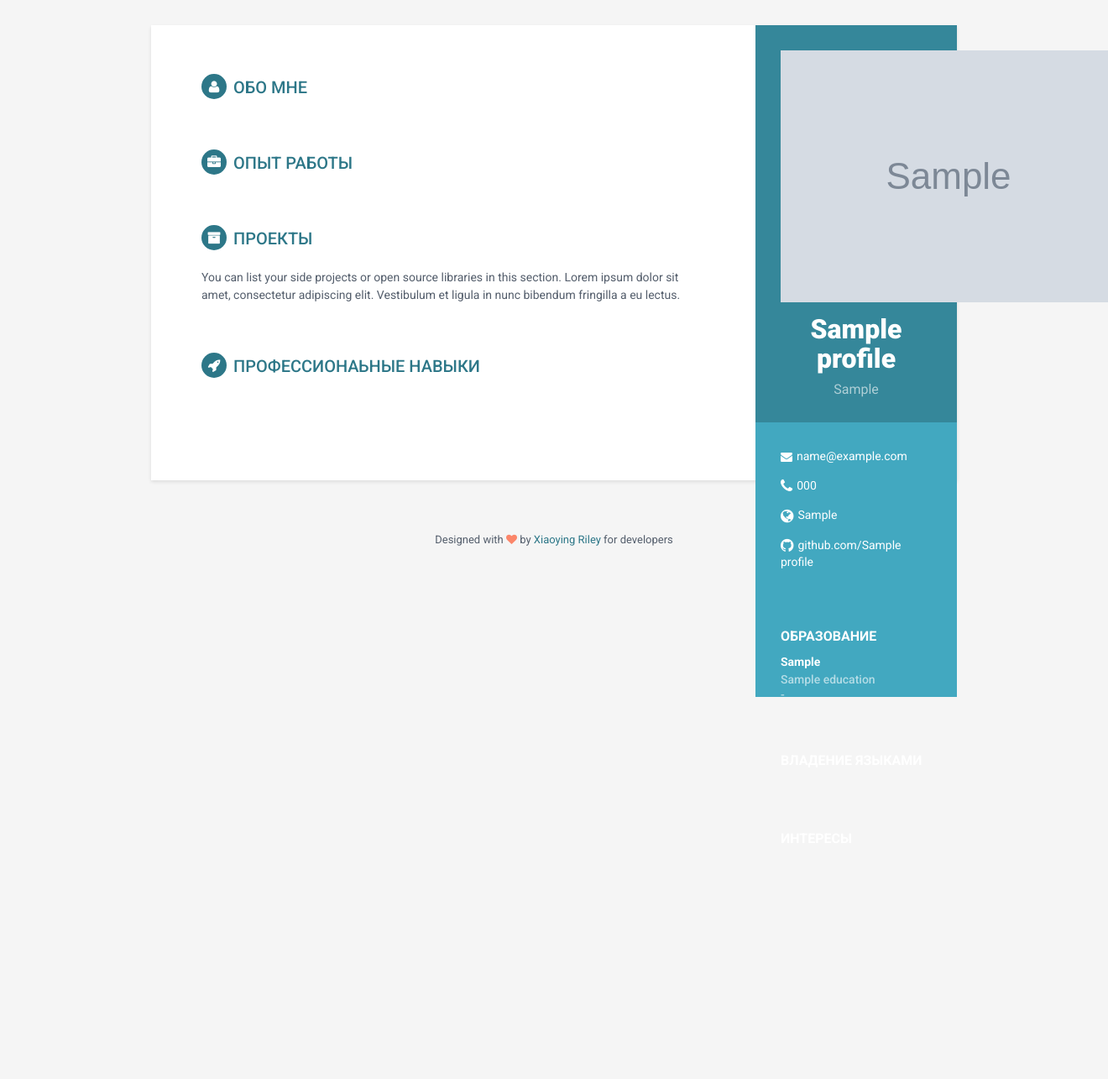
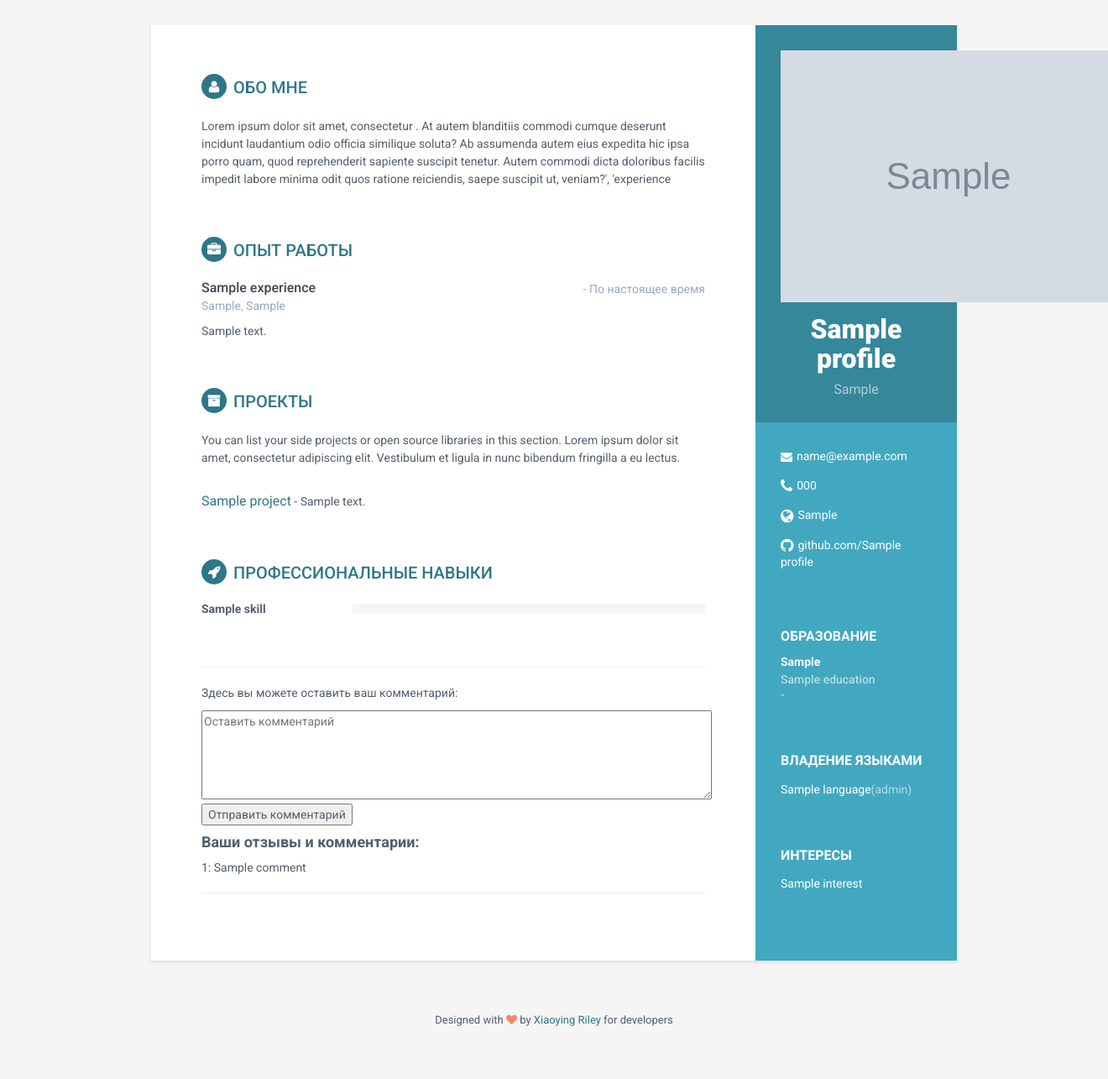
Before and after one commit to BarinovVV/phpCourse, a PHP site: page / in a window 1320 px wide; the page is wider, and only the part inside the window is pictured. Shown: that part at 84% size. Before the commit the page ends 830 px from the top of that part, so only its background shows below. Run offline with PHP 8.4, Linux system fonts and the light colour scheme; tables that the repository leaves empty or names only in its code hold one stand-in row (values such as "Sample post"); grey boxes marked "Sample" are stand-in pictures; data that the repository does not hold is empty.

Commit message:
Домашнее задание Практика 2

```diff
--- a/lesson_practice/index.php
+++ b/lesson_practice/index.php
@@ -8,6 +8,11 @@
 $connection = new PDO('mysql:host=localhost; dbname=academy; charset=utf8', 'root', '');
 $profile = $connection->query('SELECT * FROM profile')->fetchAll();
 $educations = $connection->query('SELECT * FROM education ORDER BY yearEnd DESC');
+$languages = $connection->query('SELECT * FROM languages');
+$interests = $connection->query('SELECT * FROM interests');
+$experiences = $connection->query('SELECT * FROM experience ORDER BY yearStart DESC');
+$projects = $connection->query('SELECT * FROM projects');
+$skills = $connection->query('SELECT * FROM skills');
 
 
 ?>
@@ -70,7 +75,7 @@ $educations = $connection->query('SELECT * FROM education ORDER BY yearEnd DESC'
         <div class="languages-container container-block">
             <h2 class="container-block-title">Владение языками</h2>
             <ul class="list-unstyled interests-list">
-                <? foreach ($profileData['languages'] as $language) { ?>
+                <? foreach ($languages as $language) { ?>
                 <li><?=$language['title']?><span class="lang-desc">(<?=$language['level']?>)</span></li>
                 <? } ?>
             </ul>
@@ -79,8 +84,8 @@ $educations = $connection->query('SELECT * FROM education ORDER BY yearEnd DESC'
         <div class="interests-container container-block">
             <h2 class="container-block-title">Интересы</h2>
             <ul class="list-unstyled interests-list">
-                <? foreach ($profileData['interests'] as $interest): ?>
-                    <li><?=$interest?></li>
+                <? foreach ($interests as $interest): ?>
+                    <li><?=$interest['title']?></li>
                 <? endforeach; ?>
             </ul>
         </div><!--//interests-->
@@ -92,7 +97,8 @@ $educations = $connection->query('SELECT * FROM education ORDER BY yearEnd DESC'
         <section class="section summary-section">
             <h2 class="section-title"><i class="fa fa-user"></i>Обо мне</h2>
             <div class="summary">
-                <?= $careerData['about']?>
+                <p>Lorem ipsum dolor sit amet, consectetur . At autem blanditiis commodi cumque deserunt incidunt laudantium odio officia similique soluta? Ab assumenda autem eius expedita hic ipsa porro quam, quod reprehenderit sapiente suscipit tenetur. Autem commodi dicta doloribus facilis impedit labore minima odit quos ratione reiciendis, saepe suscipit ut, veniam?',
+                  'experience</p>
             </div><!--//summary-->
         </section><!--//section-->
 
@@ -123,7 +129,7 @@ $educations = $connection->query('SELECT * FROM education ORDER BY yearEnd DESC'
                 <p>You can list your side projects or open source libraries in this section. Lorem ipsum dolor sit amet, consectetur adipiscing elit. Vestibulum et ligula in nunc bibendum fringilla a eu lectus.</p>
             </div><!--//intro-->
 
-            <? foreach ($careerData['projects'] as $project): ?>
+            <? foreach ($projects as $project): ?>
                 <div class="item">
                     <span class="project-title"><a href="//<?=$project['link']?>"><?=$project['title']?></a></span> - <span class="project-tagline"><?=$project['about']?></span>
                 </div><!--//item-->
@@ -132,9 +138,9 @@ $educations = $connection->query('SELECT * FROM education ORDER BY yearEnd DESC'
         </section><!--//section-->
 
         <section class="skills-section section">
-            <h2 class="section-title"><i class="fa fa-rocket"></i>Профессионаьные навыки</h2>
+            <h2 class="section-title"><i class="fa fa-rocket"></i>Профессиональные навыки</h2>
             <div class="skillset">
-                <? foreach ($careerData['skills'] as $skill): ?>
+                <? foreach ($skills as $skill): ?>
                     <div class="item">
                         <h3 class="level-title"><?=$skill['title']?></h3>
                         <div class="level-bar">
@@ -146,6 +152,36 @@ $educations = $connection->query('SELECT * FROM education ORDER BY yearEnd DESC'
 
             </div>
         </section><!--//skills-section-->
+      <hr>
+      <p>Здесь вы можете оставить ваш комментарий:</p>
+
+      <form action="#" method="post">
+        <textarea name="comment" id="" cols="80" rows="5" placeholder="Оставить комментарий"></textarea>
+        <button>Отправить комментарий</button>
+      </form>
+
+      <h4>Ваши отзывы и комментарии:</h4>
+
+      <?php
+
+        if ($_POST['comment']) {
+        $comment = $_POST['comment'];
+        $connection->query("INSERT INTO `comments`(`title`) VALUES ('$comment')");
+
+        }
+
+      $comments = $connection->query('SELECT * FROM comments');
+      $count = 1;
+      foreach ($comments as $comment):
+      ?>
+
+
+      <div class="comments">
+          <span><?=$count?>: </span><?=$comment['title']?><br><hr>
+      </div>
+
+      <? $count++;
+      endforeach; ?>
 
     </div><!--//main-body-->
 </div>
```
